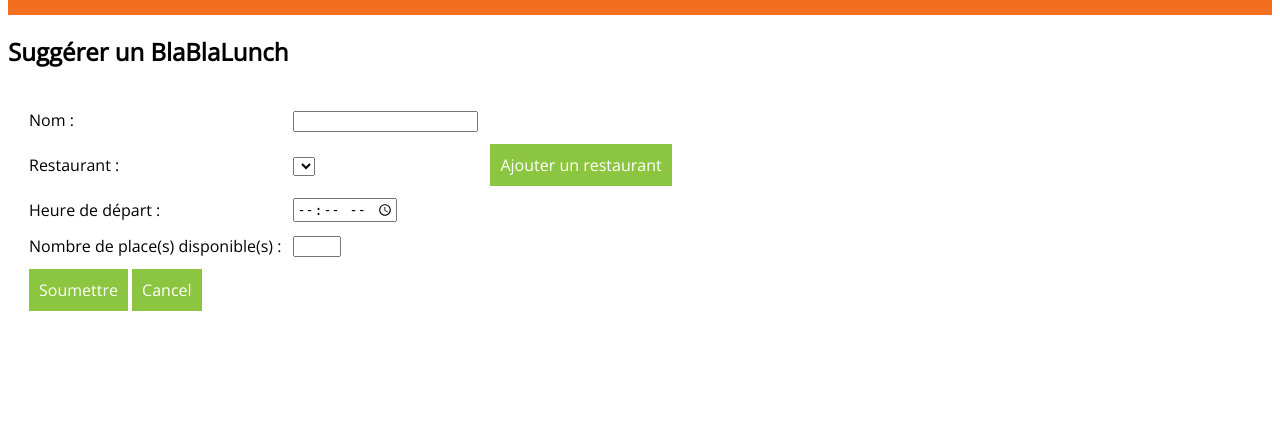
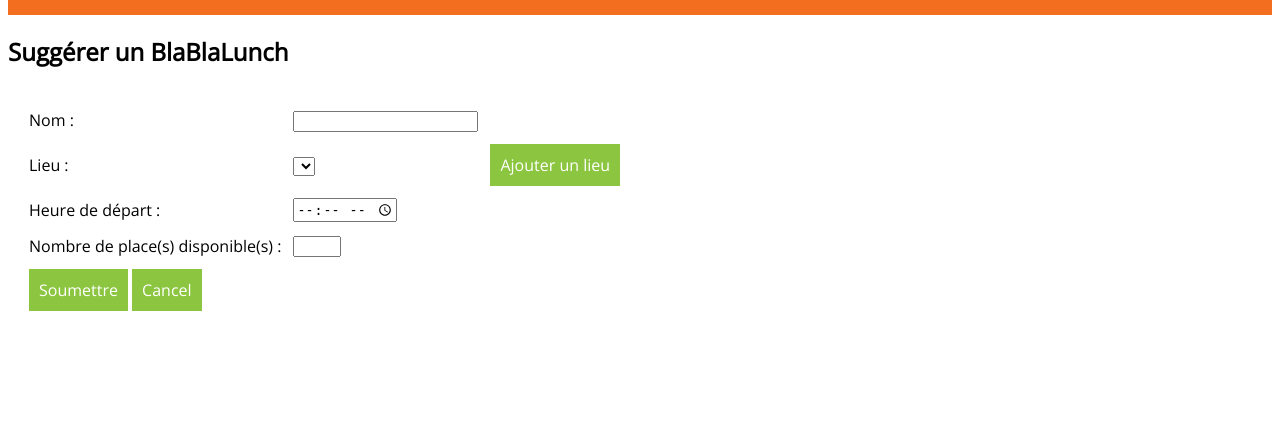
Before and after one commit to Kikooworld/BlaBlaLunch, a PHP site: page /suggest_a_blablalunch.php in a window 1280 px wide. Shown: the part 148-575 px from the top of the page. Run offline with PHP 8.4, Linux system fonts and the light colour scheme; data that the repository does not hold is empty.

Commit message:
change all "restaurant" into "lieu"

```diff
--- a/add_a_restaurant.php
+++ b/add_a_place.php
@@ -3,7 +3,7 @@
 	<head>
 		<!-- En-tête de la page -->
 		<?php include('global/head.html'); ?>
-		<title>BlablaLunch - Ajouter un restaurant</title>
+		<title>BlablaLunch - Ajouter un lieu</title>
 	</head>
 
 	<body>
@@ -16,7 +16,7 @@
 		</section>
 
 		<section>
-			<h1>Ajouter un restaurant</h1>
+			<h1>Ajouter un lieu</h1>
 			<form action="command/insert_a_restaurant.php" method="post">
 				<table border="0" cellspacing="10" cellpadding="0">
 					<tbody>
--- a/book_a_seat.php
+++ b/book_a_seat.php
@@ -21,7 +21,7 @@
 			<table class="lunch_table">
 				<tr>
 					<thead>
-						<th>Restaurant</th>
+						<th>Lieu</th>
 						<th>Heure de départ</th>
 						<th>Conducteur</th>
 						<th>Places disponibles</th>
--- a/index.php
+++ b/index.php
@@ -25,7 +25,7 @@
 			<table class="lunch_table">
 				<tr>
 					<thead>
-						<th>Restaurant</th>
+						<th>Lieu</th>
 						<th>Heure de départ</th>
 						<th>Conducteur</th>
 						<th>Places disponibles</th>
--- a/suggest_a_blablalunch.php
+++ b/suggest_a_blablalunch.php
@@ -28,7 +28,7 @@
 							</td>
 						</tr>
 						<tr>
-							<td>Restaurant :</td>
+							<td>Lieu :</td>
 							<td>
 								<?php
 									include('command/get_restaurants.php');
@@ -36,7 +36,7 @@
 								?>
 							</td>
 							<td>
-								<a class="link_button" href="add_a_restaurant.php">Ajouter un restaurant</a>
+								<a class="link_button" href="add_a_place.php">Ajouter un lieu</a>
 							</td>
 						</tr>
 						<tr>
```
